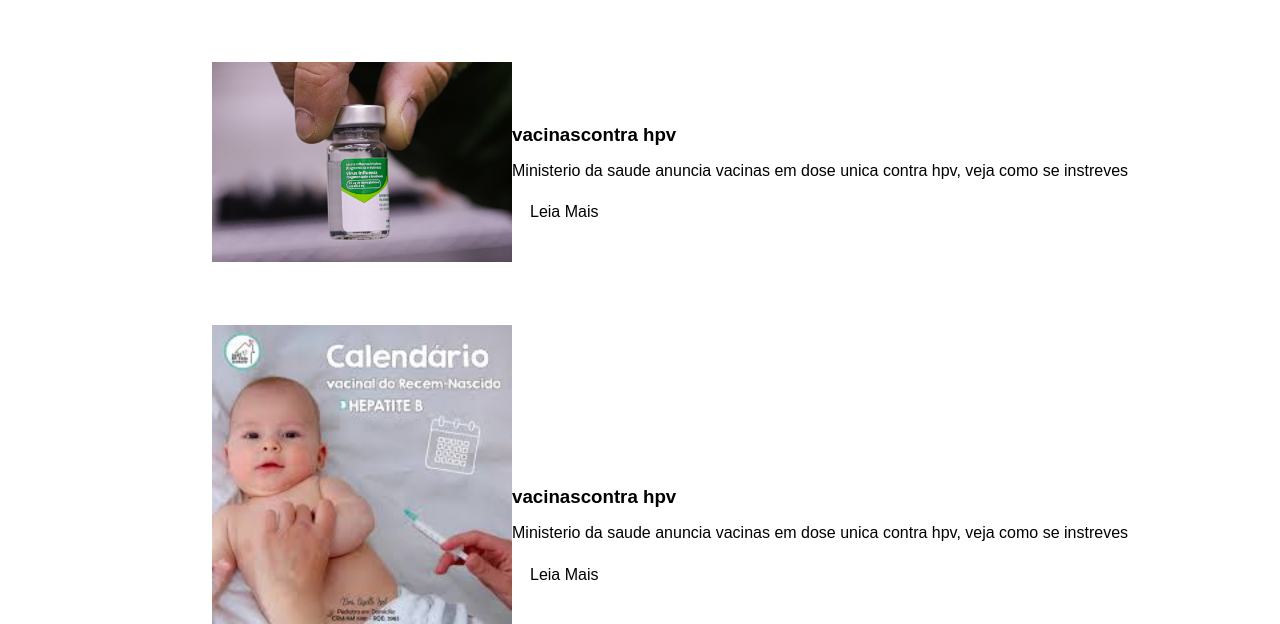
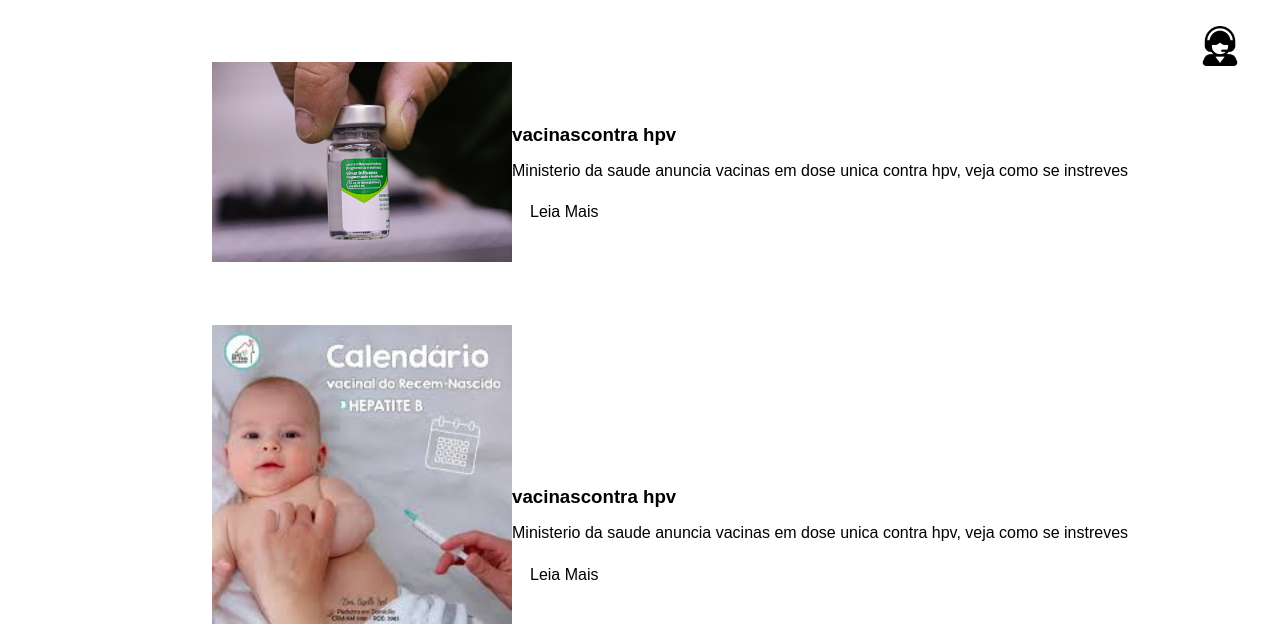
Before and after one commit to library-una-classGQS/-Vaccine-News-Daily, a Flask app: page /noticias in a window 1280 px wide. Shown: the part 696-1320 px from the top of the page. Run offline with Flask 3, Linux system fonts and the light colour scheme.

Commit message:
Mudanças menores

```diff
--- a/templates/template.html
+++ b/templates/template.html
@@ -48,6 +48,17 @@
 
     {% block conteudo_body %}
     {% endblock %}
+    <a id="support-button" class="support-button" rsc><img src="{{ url_for('static', filename='img/suporte.png') }}" alt=""></a>
+    <div id="support-chat" class="support-chat">
+        <h2>Suporte</h2>
+        <div id="support-messages" class="support-messages"></div>
+        <div class="campo-digitar">
+            <input type="text" id="support-input" placeholder="Digite sua mensagem...">
+            <button id="send-button" class="send-button">Enviar</button>
+        </div>
+    </div>
     <footer></footer>
+    <script src="../static/js/carousel.js"></script>
+    <script src="../static/js/suporte.js"></script>
 </body>
 </html>
```
Also changed, not shown: templates/index.html (+0 -18 lines).
